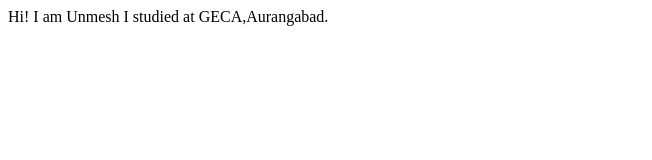
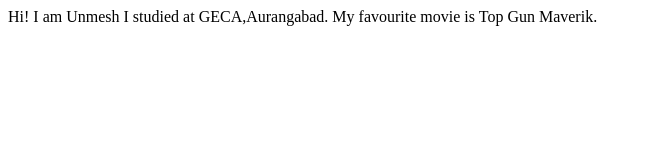
Before and after one commit to unmesh2599/Unmesh-Pantoji-Website, a plain HTML site: page index.html in a window 1280 px wide. Shown: the whole page, without its empty margins (0-652 px from the left). Drawn offline with Linux system fonts and the light colour scheme.

Commit message:
added favourite movie details

```diff
--- a/index.html
+++ b/index.html
@@ -7,6 +7,8 @@
 </head>
 <body>
     Hi! I am Unmesh
-    I studied at GECA,Aurangabad.
+     I studied at GECA,Aurangabad.
+
+     My favourite movie is Top Gun Maverik.
 </body>
 </html>
```
